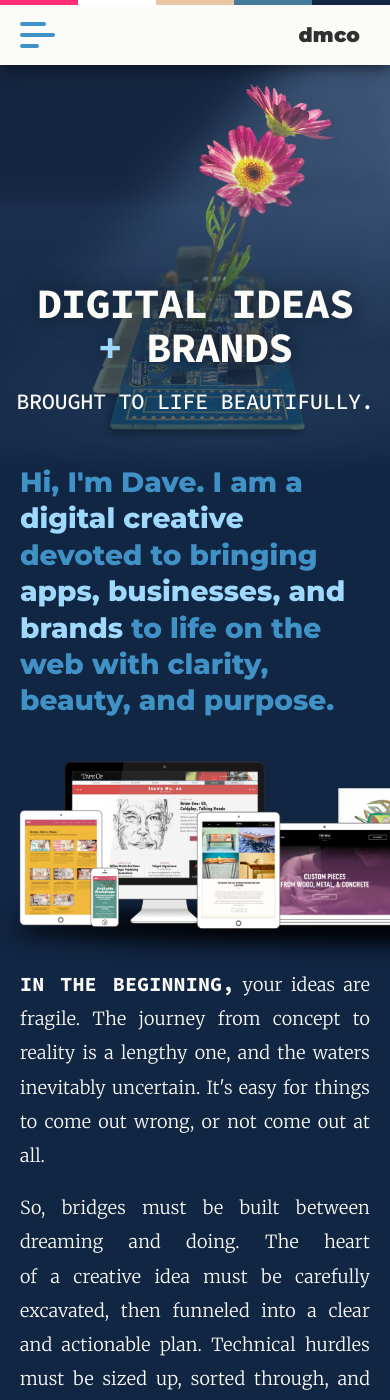
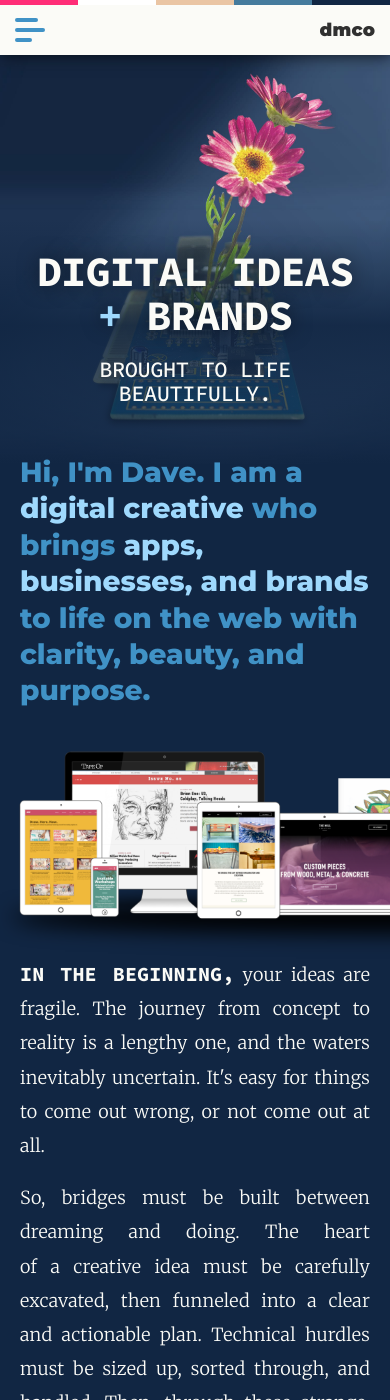
Before and after one commit to middletond/dmco, a Jekyll site: the page built from index.html, in a window 390 px wide and 1400 px high. Built offline with Jekyll 4.4.1, drawn with Linux system fonts in a browser that asks for light colours; some of the changed text lies outside the part shown.

Commit message:
Mobile header and hero tweaks

```diff
--- a/_sass/_header.scss
+++ b/_sass/_header.scss
@@ -25,12 +25,7 @@ header {
 		position: absolute;
 		top: 0;
 		right: 30px;
-		@include below($break-tiny) {
-			right: 15px;
-			// width: 100%;
-			// right: 0;
-			// @include flex_justify_content(center);
-		}
+		@include below($break-small) { right: 15px; }
 		a {
 			display: block;
 			margin: 0;
@@ -38,6 +33,7 @@ header {
 			font-family: "Montserrat", sans-serif;
 			font-weight: 900;
 			font-size: 20px;
+			@include below($break-small) { font-size: 18px; }
 		}
 	}
 }
--- a/_sass/_hero.scss
+++ b/_sass/_hero.scss
@@ -45,11 +45,14 @@
 			}
 			@include below($break-small) {
 				width: 100%;
-				margin-top: 150px;
-				padding: 120px 0px 120px 0px;
+				margin-top: 180px;
+				padding: 30px 20px 80px 20px;
 				background: linear-gradient(180deg, rgba(17,38,67,0) 0%,
-																					  rgba(17,38,67,0.7) 50%,
-																						rgba(17,38,67,0.5) 100%);
+																					  rgba(17,38,67,0.9) 40%,
+																						rgba(17,38,67,0.6) 100%);
+			}
+			@include below($break-tiny) {
+				margin-top: 130px;
 			}
 			h1 {
 				color: $cream;
--- a/_sass/_nav_mobile.scss
+++ b/_sass/_nav_mobile.scss
@@ -6,8 +6,7 @@
   height: inherit;
   cursor: pointer;
   padding-left: 25px;
-  @include below($break-small) { padding-left: 20px; }
-  @include below($break-tiny) { padding-left: 15px; }
+  @include below($break-small) { padding-left: 15px; }
   .icon {
     @include flex_display();
     @include flex_direction(column);
@@ -15,7 +14,7 @@
     position: relative;
     width: 35px;
     height: 30px;
-    @include below($break-small) { height: 26px; }
+    @include below($break-small) { width: 30px; height: 24px; }
     transition: 0.2s;
     .line {
       position: relative;
@@ -35,6 +34,9 @@
       &.medium, &.long { width: 100%; }
       &.medium { transform: rotate(45deg); top: 11px; left: -5px; }
       &.long { transform: rotate(-45deg); top: 11px; left: -5px; }
+      @include below($break-small) {
+        &.medium, &.long { top: 10px; }
+      }
     }
   }
 }
--- a/_sass/_responsive.scss
+++ b/_sass/_responsive.scss
@@ -30,7 +30,7 @@ $side-margin-small: 8%;
 $side-margin-tiny: 5%;
 
 $header-height-large: 75px;
-$header-height-small: 60px;
+$header-height-small: 50px;
 
 $palette-bar-height: 5px;
 
--- a/index.html
+++ b/index.html
@@ -22,7 +22,7 @@ nav: home
 
     <div class="content">
 
-        <h2 id="introduction">Hi, I'm Dave. I am a <b>digital creative</b> devoted to bringing <b>apps, businesses, and brands</b> to life on the web with clarity, beauty, and purpose.</h2>
+        <h2 id="introduction">Hi, I'm Dave. I am a <b>digital creative</b> who brings <b>apps, businesses, and brands</b> to life on the web with clarity, beauty, and purpose.</h2>
 
         <figure class="image large left" id="workBundle">
           <img src="/assets/img/work/bundle.png" />
@@ -35,7 +35,7 @@ nav: home
         <p>These are the jobs I live for.</p>
 
         <div class="button-block left">
-            <a class="button large" href="/work/">Work Stories &rarr;</a>
+            <a class="button large" href="/work/">View Work &rarr;</a>
         </div>
 
     </div>
```
